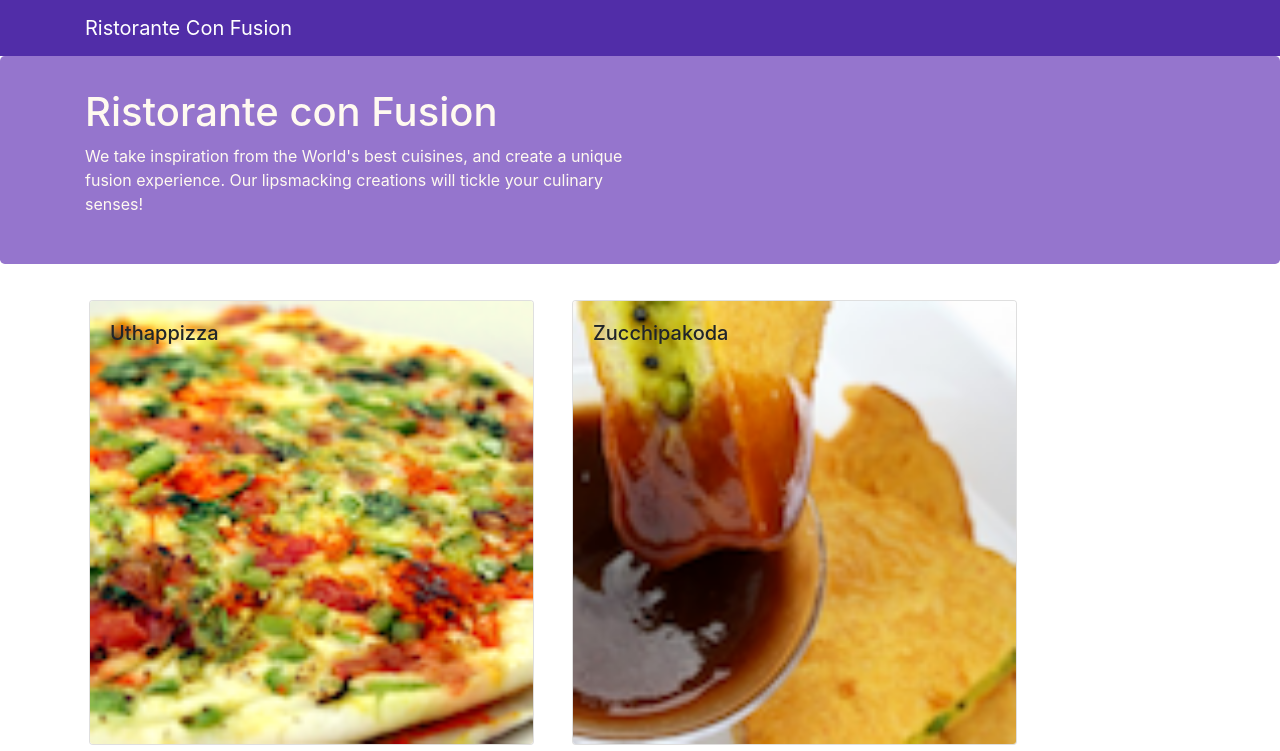
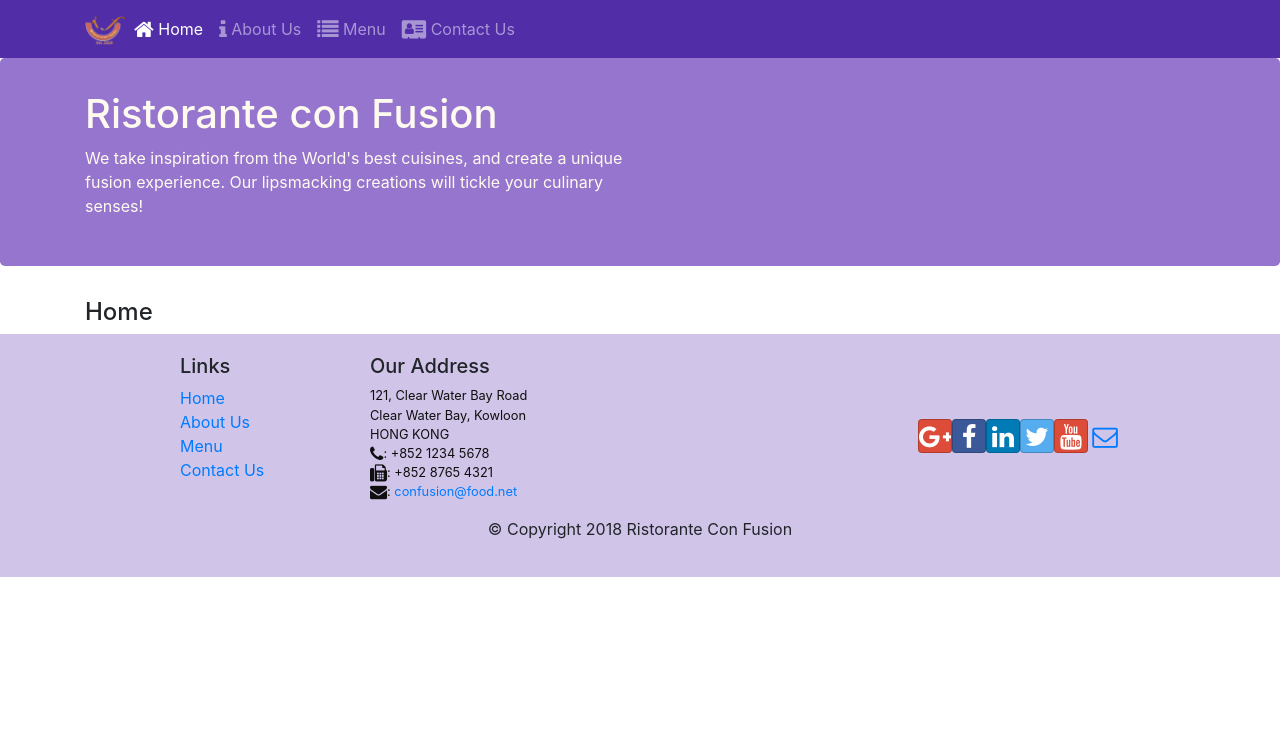
Before and after one commit to ltdd117/FUNiXReactJSASM, a React (Create React App) app in the folder confusion/: page /home in a window 1280 px wide. Shown: the top 751 px of the page. Built offline with nearby package versions, Linux system fonts and the light colour scheme.

Commit message:
React Router

```diff
--- a/confusion/src/App.js
+++ b/confusion/src/App.js
@@ -1,14 +1,17 @@
 import './App.css';
 import Main from './components/MainComponent';
 import React, { Component } from 'react';
+import { BrowserRouter } from 'react-router-dom';
 
 class App extends Component {
 
 	render() {
 		return (
-		<div className="App">
-			<Main />
-		</div>
+			<BrowserRouter>
+				<div className="App">
+					<Main />
+				</div>
+			</BrowserRouter>
 		);
 	}
 }
--- a/confusion/src/components/FooterComponent.js
+++ b/confusion/src/components/FooterComponent.js
@@ -1,4 +1,5 @@
 import React from 'react';
+import { Link } from 'react-router-dom';
 
 function Footer(props) {
     return(
@@ -8,10 +9,10 @@ function Footer(props) {
                 <div className="col-4 offset-1 col-sm-2">
                     <h5>Links</h5>
                     <ul className="list-unstyled">
-                        <li><a href="#">Home</a></li>
-                        <li><a href="#">About</a></li>
-                        <li><a href="#">Menu</a></li>
-                        <li><a href="contactus.html">Contact</a></li>
+                        <li><Link to='/home'>Home</Link></li>
+                        <li><Link to='/aboutus'>About Us</Link></li>
+                        <li><Link to='/menu'>Menu</Link></li>
+                        <li><Link to='/contactus'>Contact Us</Link></li>
                     </ul>
                 </div>
                 <div className="col-7 col-sm-5">
--- a/confusion/src/components/HeaderComponent.js
+++ b/confusion/src/components/HeaderComponent.js
@@ -1,13 +1,47 @@
 import React, { Component } from 'react';
-import { Navbar, NavbarBrand } from 'reactstrap';
+import { Navbar, NavbarBrand, NavbarToggler, Collapse, Nav, NavItem } from 'reactstrap';
+import { NavLink } from 'react-router-dom';
 
 class Header extends Component {
+
+    constructor(props) {
+        super(props);
+
+        this.toggleNav = this.toggleNav.bind(this);
+        this.state ={
+            isNavOpen: false
+        };
+    }
+
+    toggleNav() {
+        this.setState({
+            isNavOpen: !this.state.isNavOpen
+        });
+    }
+
     render() {
         return(
-    <React.Fragment>
-      <Navbar dark>
+            <div>
+                <Navbar dark expand="md">
                     <div className="container">
-            <NavbarBrand href="/">Ristorante Con Fusion</NavbarBrand>
+                        <NavbarToggler onClick={this.toggleNav} />
+                        <NavbarBrand className="mr-auto" href="/"><img src='assets/images/logo.png' height="30" width="41" alt='Ristorante Con Fusion' /></NavbarBrand>
+                        <Collapse isOpen={this.state.isNavOpen} navbar>
+                            <Nav navbar>
+                            <NavItem>
+                                <NavLink className="nav-link"  to='/home'><span className="fa fa-home fa-lg"></span> Home</NavLink>
+                            </NavItem>
+                            <NavItem>
+                                <NavLink className="nav-link" to='/aboutus'><span className="fa fa-info fa-lg"></span> About Us</NavLink>
+                            </NavItem>
+                            <NavItem>
+                                <NavLink className="nav-link"  to='/menu'><span className="fa fa-list fa-lg"></span> Menu</NavLink>
+                            </NavItem>
+                            <NavItem>
+                                <NavLink className="nav-link" to='/contactus'><span className="fa fa-address-card fa-lg"></span> Contact Us</NavLink>
+                            </NavItem>
+                            </Nav>
+                        </Collapse>
                     </div>
                 </Navbar>
                 <div className='jumbo'>
@@ -20,7 +54,7 @@ class Header extends Component {
                         </div>
                     </div>
                 </div>
-    </React.Fragment>
+            </div>
         );
     }
 }
--- /dev/null
+++ b/confusion/src/components/HomeComponent.js
@@ -0,0 +1,11 @@
+import React from "react";
+
+function Home(props) {
+    return (
+        <div className="container">
+            <h4>Home</h4>
+        </div>
+    );
+}
+
+export default Home;
--- a/confusion/src/components/MainComponent.js
+++ b/confusion/src/components/MainComponent.js
@@ -4,7 +4,8 @@ import DishDetail from './DishdetailComponent';
 import { DISHES } from '../shared/dishes';
 import Header from './HeaderComponent';
 import Footer from './FooterComponent';
-
+import Home from './HomeComponent';
+import { Switch, Route, Redirect } from 'react-router-dom';
 
 class Main extends Component {
 
@@ -22,11 +23,20 @@ class Main extends Component {
 
     render() {
 
+        const HomePage = () => {
+            return (
+                <Home />
+            );
+        }
+
         return (
         <div>
             <Header />
-            <Menu dishes={this.state.dishes} onClick={(dishId) => this.onDishSelect(dishId)} />
-            <DishDetail dish={this.state.dishes.filter((dish) => dish.id === this.state.selectedDish)[0]} />
+            <Switch>
+                <Route path='/home' component={HomePage} />
+                <Route exact path='/menu' component={() => <Menu dishes={this.state.dishes} />} />
+                <Redirect to='/home' />
+            </Switch>
             <Footer />
         </div>
         );
--- a/confusion/src/components/MenuComponent.js
+++ b/confusion/src/components/MenuComponent.js
@@ -3,7 +3,7 @@ import { Card, CardImg, CardImgOverlay, CardTitle } from 'reactstrap';
 
 function RenderMenuItem ({dish, onClick}) {
 	return (
-		<Card onClick={() => onClick(dish.id)}>
+		<Card>
 			<CardImg width="100%" src={dish.image} alt={dish.name} />
 			<CardImgOverlay>
 				<CardTitle>{dish.name}</CardTitle>
```
Lines whose indentation alone changed are shown as unchanged.
